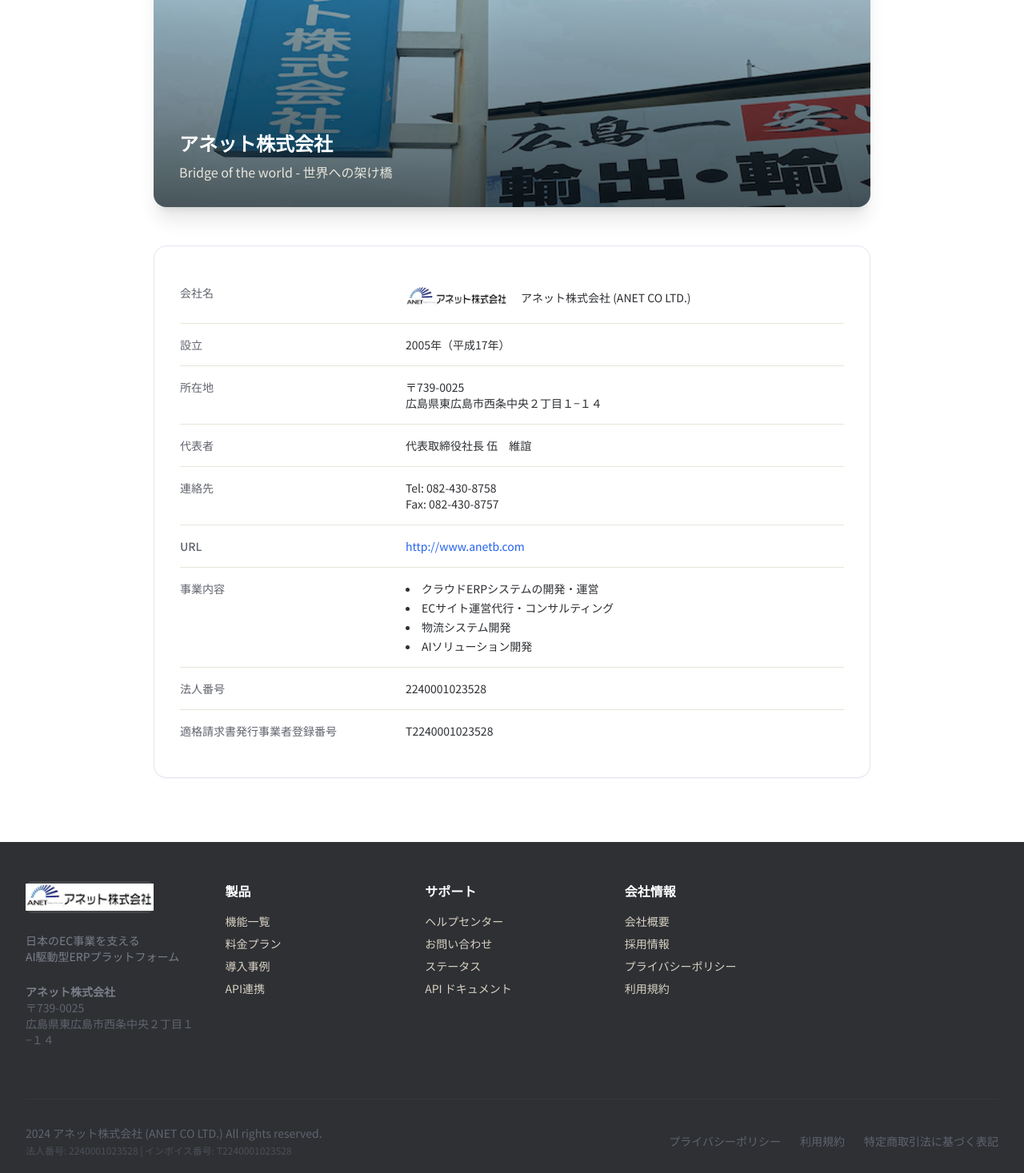
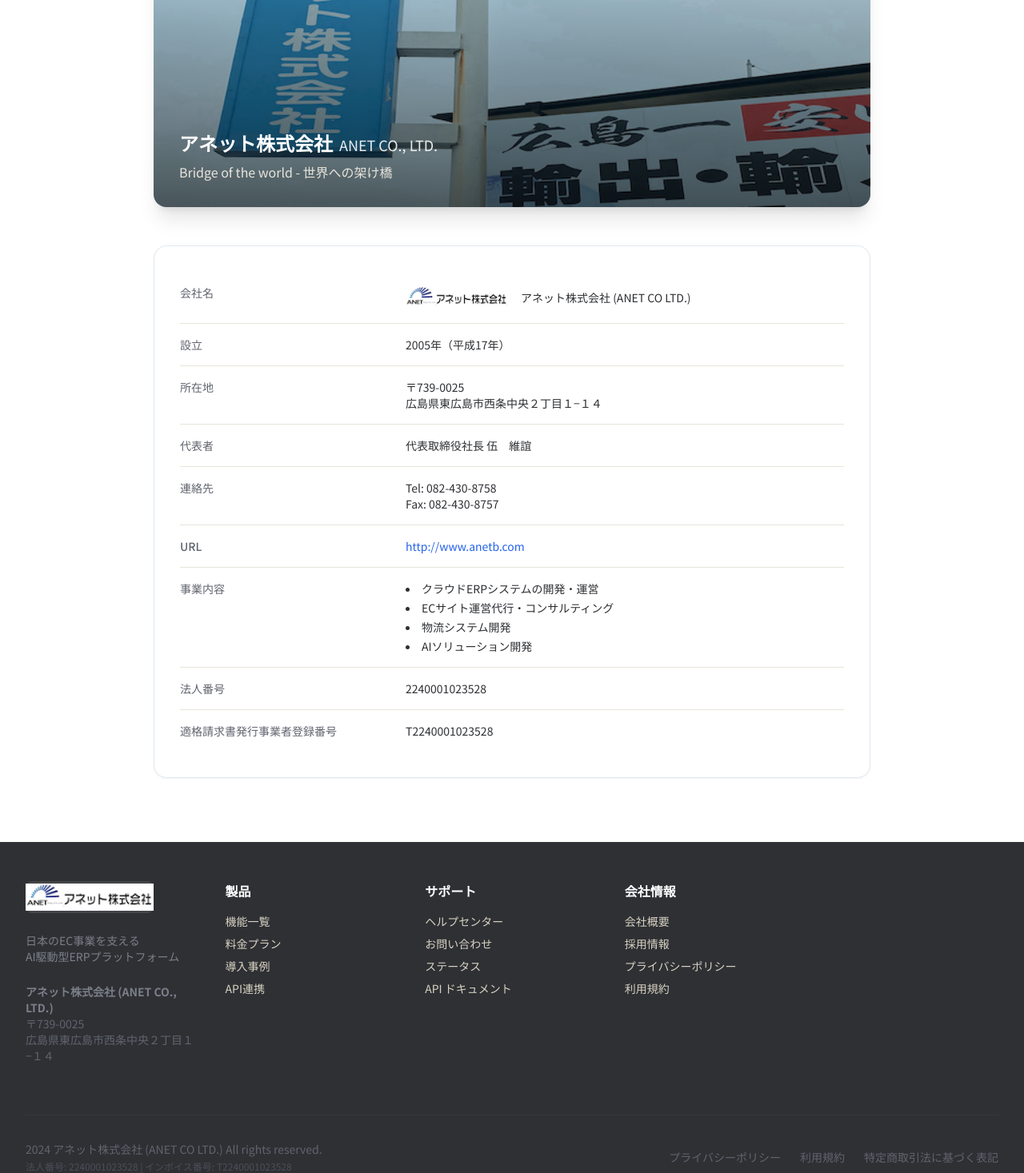
Before and after one commit to maxinjian1/jianpanerp, a Next.js app in the folder apps/web-client/: page /company in a window 1280 px wide. Shown: the part 325-1792 px from the top of the page at 80% size. Built offline with nearby package versions, Linux system fonts and the light colour scheme.

Commit message:
UI: Add English company name 'ANET CO., LTD.'

```diff
--- a/apps/web-client/src/app/company/page.tsx
+++ b/apps/web-client/src/app/company/page.tsx
@@ -26,7 +26,10 @@
             />
             <div className="absolute inset-0 bg-gradient-to-t from-black/60 to-transparent flex items-end p-8">
               <div className="text-white">
-                <h2 className="text-2xl font-bold mb-2">アネット株式会社</h2>
+                <h2 className="text-2xl font-bold mb-2 flex flex-col sm:flex-row sm:items-baseline gap-2">
+                  <span>アネット株式会社</span>
+                  <span className="text-lg font-normal opacity-90">ANET CO., LTD.</span>
+                </h2>
                 <p className="text-washi-200">Bridge of the world - 世界への架け橋</p>
               </div>
             </div>
--- a/apps/web-client/src/components/SiteFooter.tsx
+++ b/apps/web-client/src/components/SiteFooter.tsx
@@ -25,7 +25,7 @@
               AI駆動型ERPプラットフォーム
             </p>
             <div className="text-sm text-ink-500 mb-4">
-              <p className="font-bold text-ink-400">アネット株式会社</p>
+              <p className="font-bold text-ink-400">アネット株式会社 (ANET CO., LTD.)</p>
               <p>〒739-0025</p>
               <p>広島県東広島市西条中央２丁目１−１４</p>
             </div>
```
